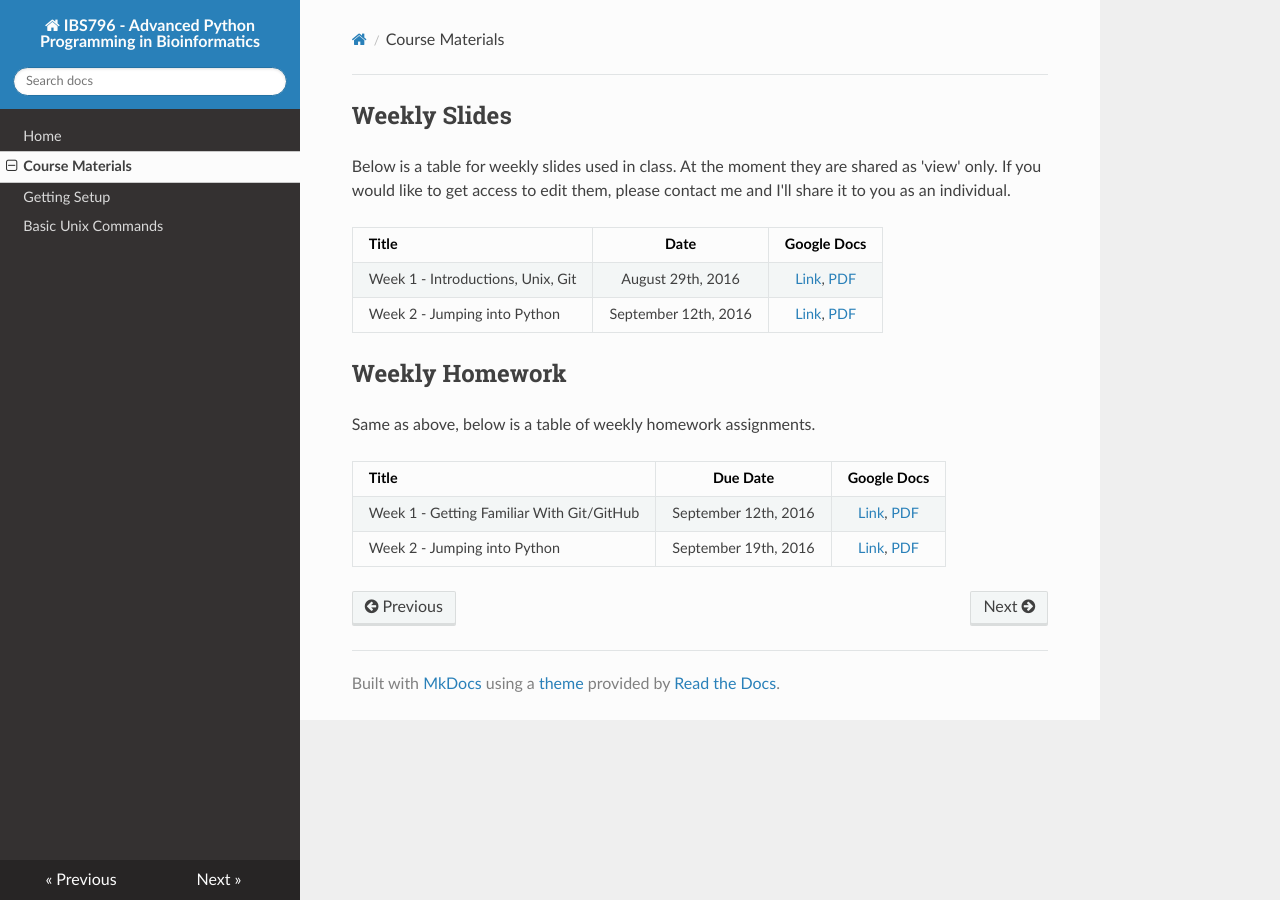
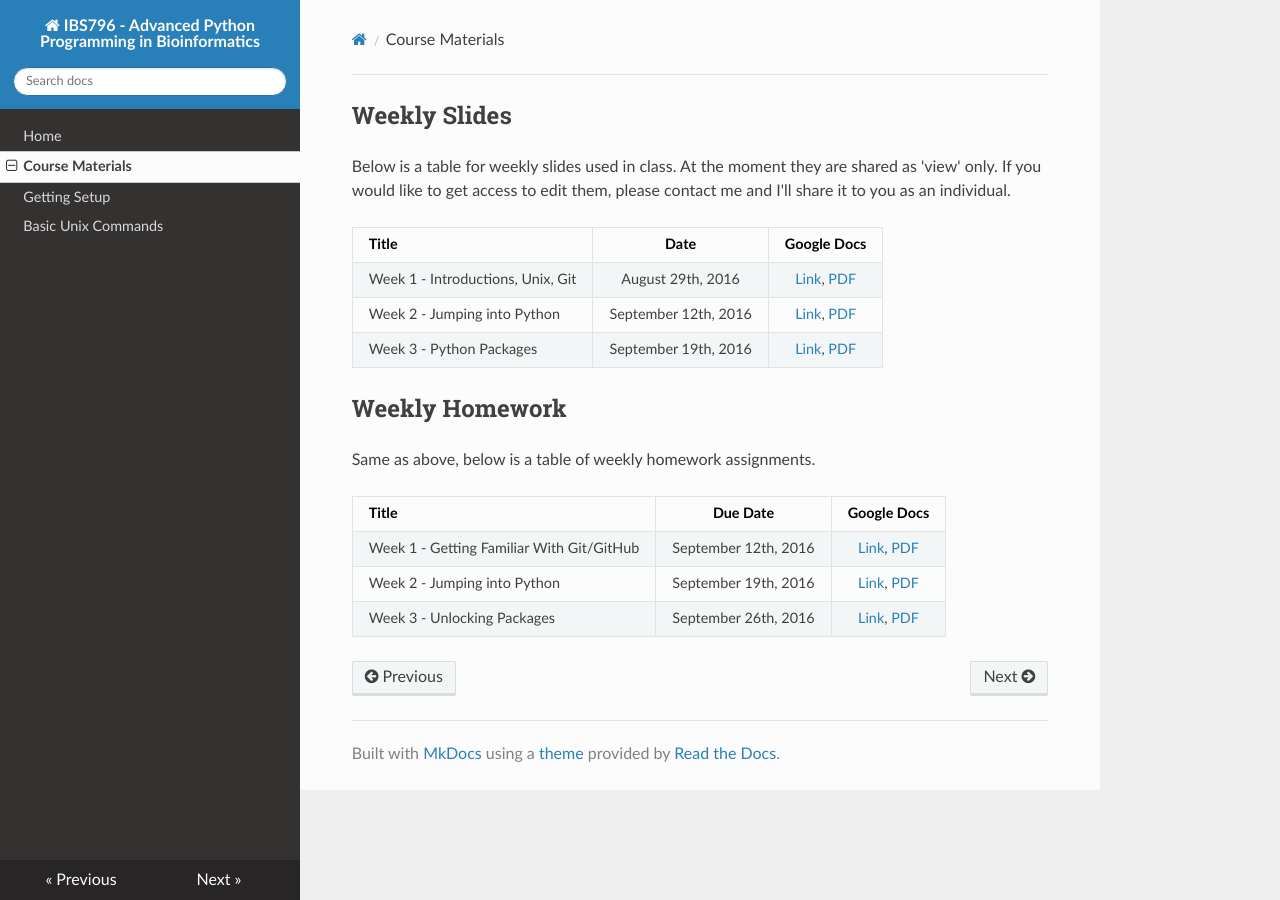
Before and after one commit to rpetit3-education/ibs796-python, an MkDocs documentation site: the page built from docs/course-materials.md, in a window 1280 px wide. Built offline with MkDocs 1.6.1, drawn with Linux system fonts in a browser that asks for light colours; nearby versions of some CDN libraries; old or Windows-style settings are respelled for this version of MkDocs.

Commit message:
Week 3 slides and HW

```diff
--- a/docs/course-materials.md
+++ b/docs/course-materials.md
@@ -5,6 +5,7 @@ Below is a table for weekly slides used in class. At the moment they are shared
 |-------|:------:|:------------------:|
 | Week 1 - Introductions, Unix, Git | August 29th, 2016 | [Link](https://docs.google.com/presentation/d/1dQ0ybV-1JqYR6VN2RCKqq2qod4idViBIGeDOsrbAPtc/edit?usp=sharing), [PDF](https://github.com/rpetit3-education/ibs796-python/raw/master/resources/slides/week01-introductions-unix-git.pdf)|
 | Week 2 - Jumping into Python | September 12th, 2016 | [Link](https://docs.google.com/presentation/d/1VUR9RT7oEqTfodERlWd2jtAf1IBjdQRHua5JG_hVyHA/edit?usp=sharing), [PDF](https://github.com/rpetit3-education/ibs796-python/raw/master/resources/slides/week02-jumping-into-python.pdf)|
+| Week 3 - Python Packages | September 19th, 2016 | [Link](https://docs.google.com/presentation/d/1pVvu1_SuqDJKAJjxxH3Jo0Co9YmZ0dwCJLWVVDSX_PQ/edit?usp=sharing), [PDF](https://github.com/rpetit3-education/ibs796-python/raw/master/resources/slides/week03-packages.pdf)|
 
 ## Weekly Homework
 Same as above, below is a table of weekly homework assignments.
@@ -13,3 +14,4 @@ Same as above, below is a table of weekly homework assignments.
 |-------|:------:|:------------------:|
 | Week 1 - Getting Familiar With Git/GitHub | September 12th, 2016 | [Link](https://docs.google.com/document/d/1cPkJeXnqxgGOiTjpdeBCdffrJNN3A9An0ro2I0RvB0A/edit?usp=sharing), [PDF](https://github.com/rpetit3-education/ibs796-python/raw/master/resources/homework/week01_HW-getting-familiar-with-git.pdf)|
 | Week 2 - Jumping into Python | September 19th, 2016 | [Link](https://docs.google.com/document/d/1H70zR_QA40_4RtXFWnmjGKDVzL6J9JLGw-gR8cy0Jwk/edit?usp=sharing), [PDF](https://github.com/rpetit3-education/ibs796-python/raw/master/resources/homework/week02_HW-jumping-into-python.pdf)|
+| Week 3 - Unlocking Packages | September 26th, 2016 | [Link](https://docs.google.com/document/d/1VShnyCXyIWn54oxK7dv6ebhUOBTERFdopUDTduFogsk/edit?usp=sharing), [PDF](https://github.com/rpetit3-education/ibs796-python/raw/master/resources/homework/week03_HW-unlocking-packages.pdf)|
```
